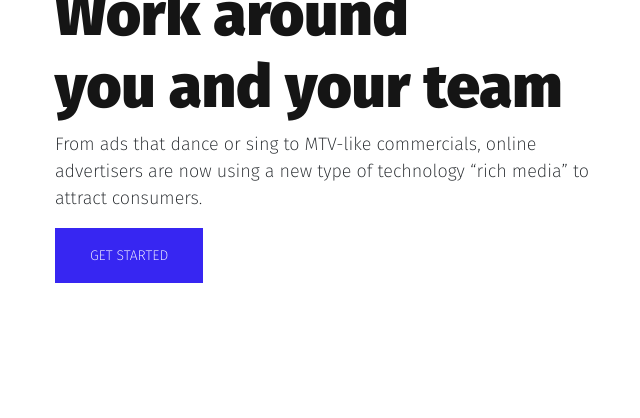
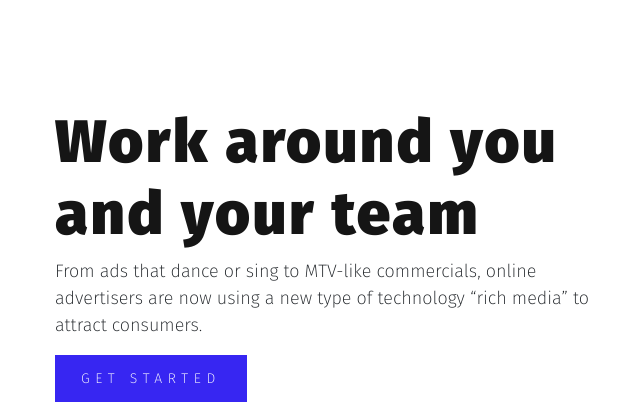
Before and after one commit to Klaus8k/evak, a Django app: page / in a window 1280 px wide; the page is wider, and only the part inside the window is pictured. Shown: the part 382-800 px from the top of that part, without its empty margins (27-667 px from the left). Run offline with Django 3.2, Linux system fonts and the light colour scheme.

Commit message:
base html

```diff
--- a/static/base.css
+++ b/static/base.css
@@ -13,6 +13,10 @@ h6 {
     color: #151515;
 }
 
+.offer-cont {
+    padding-top: 127px;
+}
+
 .btn {
     display: inline;
     background: #3726F2;
@@ -20,8 +24,14 @@ h6 {
     border: none;
     text-transform: uppercase;
     font-size: 14px;
-    padding: 17px 35px;
+    padding: 13px 26px;
     border-radius: 0;
+    letter-spacing: 0.4em;
+}
+
+.btn:hover {
+    background-color: #170169;
+    color: aliceblue;
 }
 
 .nav {
@@ -37,6 +47,7 @@ button.menu {
 
 .offer-cont_title {
     font-size: 60px;
+    letter-spacing: 0.04em;
 }
 
 .offer-cont_text {
--- a/templates/base.html
+++ b/templates/base.html
@@ -42,7 +42,7 @@
                     <div class="col-md-6">
                         <div class="offer-cont">
                             <h1 class="offer-cont_title">
-                                Work around <br>you and your team
+                                Work around you<br>and your team
                             </h1>
                             <p class="offer-cont_text">From ads that dance or sing to MTV-like
                                 commercials, online advertisers are now using a new type of
```
